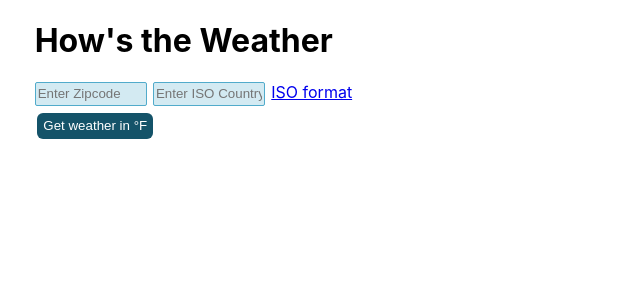
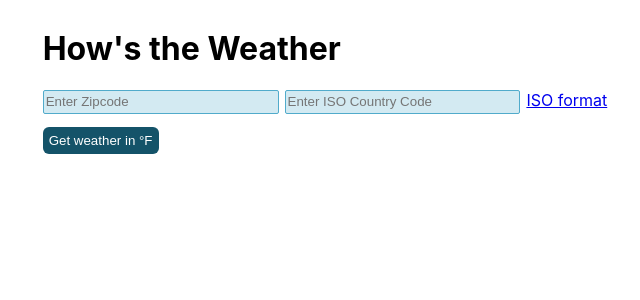
Before and after one commit to kmmiller418/react-weather, a React (Create React App) app: page / in a window 1280 px wide. Shown: the top 300 px of the page, without its empty margins (310-950 px from the left). Built offline with nearby package versions, Linux system fonts and the light colour scheme.

Commit message:
Refactored user input fields into separate component file, install dotenv to initiate api obscuring

```diff
--- a/package.json
+++ b/package.json
@@ -6,6 +6,7 @@
     "@testing-library/jest-dom": "^5.16.4",
     "@testing-library/react": "^13.1.1",
     "@testing-library/user-event": "^13.5.0",
+    "dotenv": "^16.0.0",
     "react": "^18.0.0",
     "react-dom": "^18.0.0",
     "react-scripts": "5.0.1",
--- a/src/App.js
+++ b/src/App.js
@@ -1,19 +1,9 @@
 import React, { useState } from "react";
+import { Input, Button, Link } from "./Form"
 
-const Input = (props) =>{
-  return (
-    <input
-      placeholder={props.placeholder}
-      type="text"
-      onChange={props.onChange}
-    />
-  );
-}
+const key = '1eba33578583cc2cb757872032783084';
+console.log(process.env);
 
-const Button = (props) => {
-  const { onClick, text } = props;
-  return <button onClick={onClick}>{text}</button>;
-};
 
 function App() {
   const [zipcode, setZipcode] = useState("");
@@ -40,8 +30,9 @@ function App() {
   };
 
   const getWeather = () => {
+    console.log(process.env)
     fetch(
-      `https://api.openweathermap.org/geo/1.0/zip?zip=${zipcode},${countryCode}&appid=1eba33578583cc2cb757872032783084`
+      `https://api.openweathermap.org/geo/1.0/zip?zip=${zipcode},${countryCode}&appid=${key}`
     )
       .then((response) => response.json())
       .then((json) => {
@@ -53,7 +44,7 @@ function App() {
         const system = unit === 'F' ? 'imperial' : 'metric';
 
         fetch(
-          `https://api.openweathermap.org/data/2.5/onecall?lat=${coordinates.lat}&lon=${coordinates.lon}&exclude=hourly&appid=1eba33578583cc2cb757872032783084&units=${system}`
+          `https://api.openweathermap.org/data/2.5/onecall?lat=${coordinates.lat}&lon=${coordinates.lon}&exclude=hourly&appid=${key}&units=${system}`
         )
           .then((response) => response.json())
           .then((json) => {
@@ -167,18 +158,10 @@ const post3DayForecast = (json, unit) => {
       <div className="user-input">
         <Input placeholder={'Enter Zipcode'} onChange={handleZip}/>
         <Input placeholder={'Enter ISO Country Code'} onChange={handleCountry}/>
-        <a
-          target="_blank"
-          rel="noreferrer"
-          alt="ISO lookup"
-          href="https://www.iso.org/obp/ui/#search"
-        >
-          ISO format
-        </a>
+        <Link/>
         <Button text={"Get weather in °" + unit} onClick={handleSubmit}/>
       </div>
       <h3 className="location"></h3>
-
       <div className="forecast">
           <div className="weather-box">
           </div>
--- /dev/null
+++ b/src/Form.js
@@ -0,0 +1,27 @@
+export const Input = (props) => {
+  return (
+    <input
+      placeholder={props.placeholder}
+      type="text"
+      onChange={props.onChange}
+    />
+  );
+};
+
+export const Button = (props) => {
+  const { onClick, text } = props;
+  return <button onClick={onClick}>{text}</button>;
+};
+
+export const Link = () => {
+  return (
+    <a
+      target="_blank"
+      rel="noreferrer"
+      alt="ISO lookup"
+      href="https://www.iso.org/obp/ui/#search"
+    >
+      ISO format
+    </a>
+  );
+};
--- a/src/index.css
+++ b/src/index.css
@@ -1,5 +1,4 @@
 body {
-  margin: 0;
   font-family: -apple-system, BlinkMacSystemFont, 'Segoe UI', 'Roboto', 'Oxygen',
     'Ubuntu', 'Cantarell', 'Fira Sans', 'Droid Sans', 'Helvetica Neue',
     sans-serif;
@@ -12,18 +11,18 @@ code {
     monospace;
 }
 
-body {
-  height: 100vh;
+div#root{
   display: flex;
   flex-wrap: wrap;
+  align-items: center;
   justify-content: center;
-  margin: 0;
+  width: 100%;
 }
 
 .user-input {
   display: flex;
   flex-wrap: wrap;
-  width: 60%;
+  width: 100%;
 }
 
 .user-input a {
@@ -35,7 +34,7 @@ body {
   border: 1px solid #51abcb;
   border-radius: 2px;
   height: 1.5em;
-  width: 30%;
+  width: 40%;
   margin-right: .45em;
 }
 
@@ -47,9 +46,7 @@ body {
   height: 2em;
   cursor: pointer;
   box-shadow: 1px 1px;
-  margin-top: .5em;
-  margin-right: 1em;
-  margin-left: .2em;
+  margin-top: 1em;
 }
 
 .user-input button:hover {
```
Also changed, not shown: 2 other files (tests, documents, lock files or other folders).
